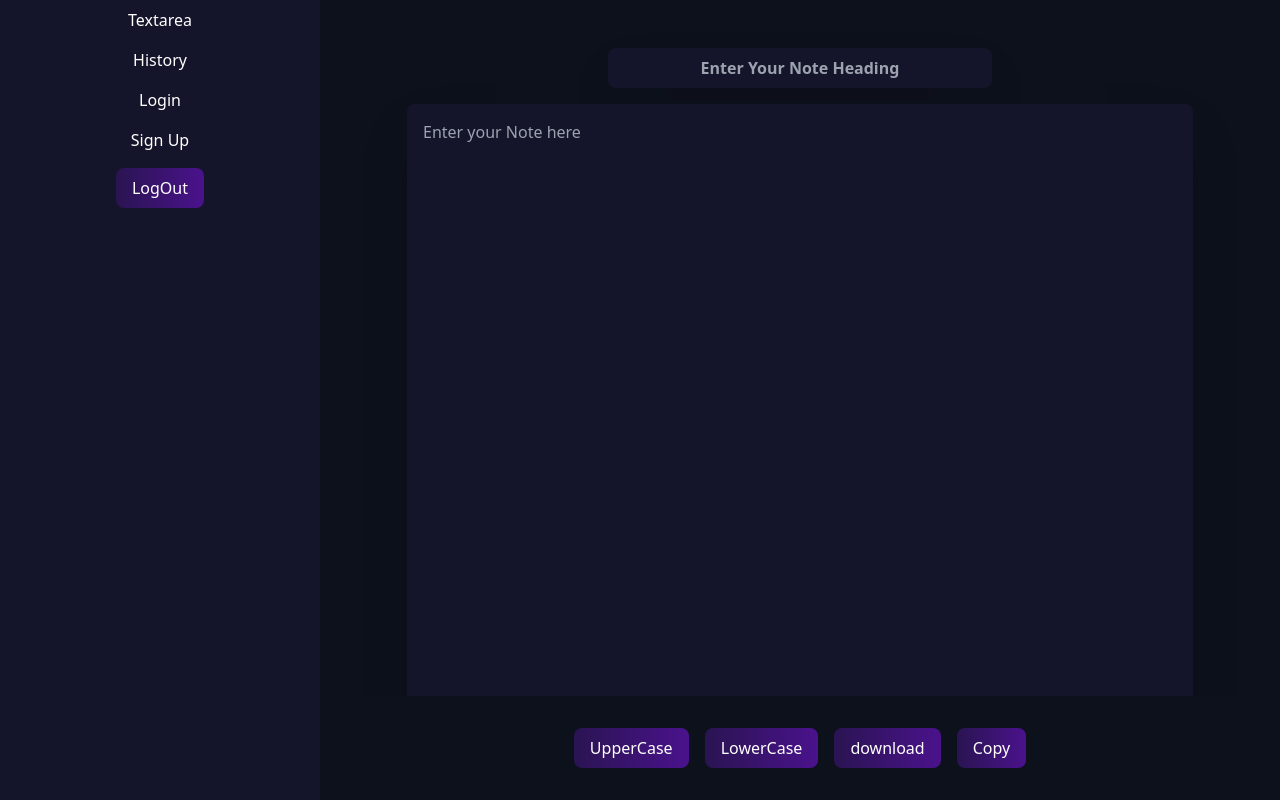
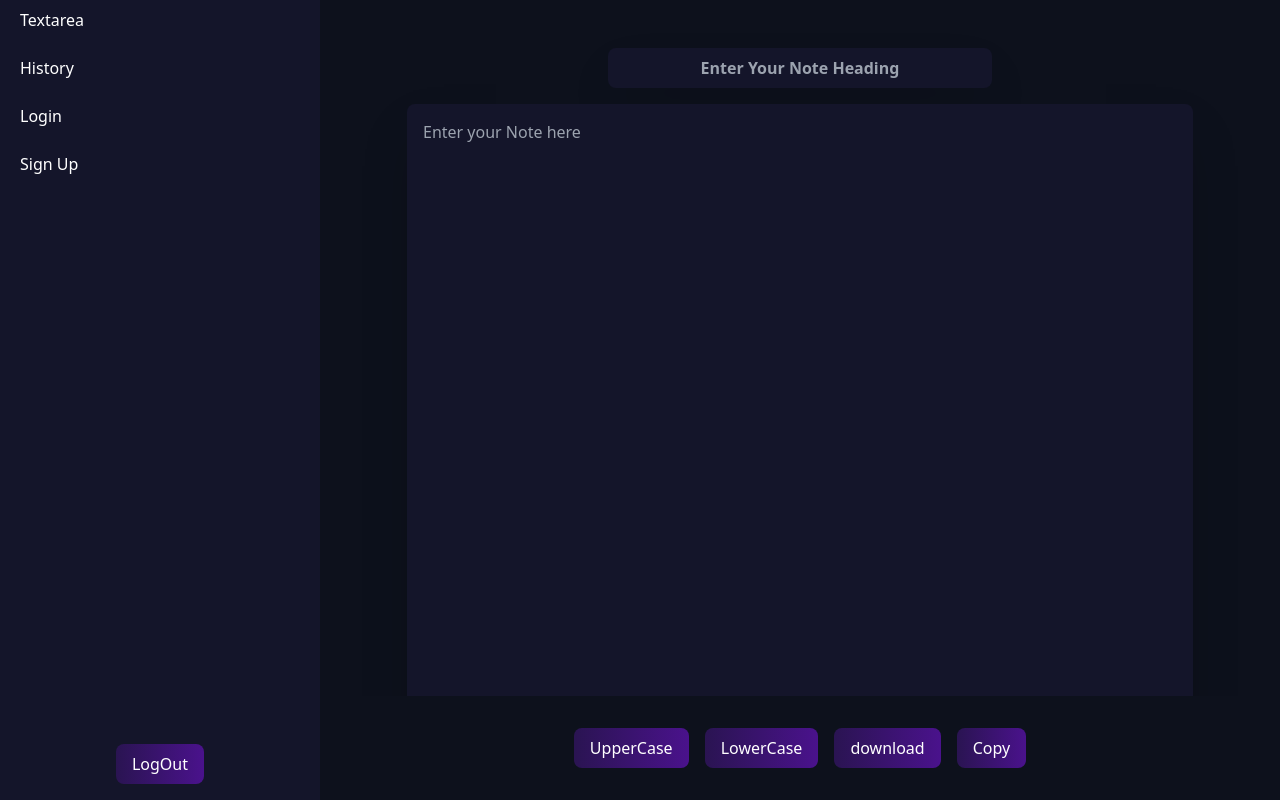
Before and after one commit to hustler78237/Notes, a React (Create React App) app: page / in a window 1280 px wide. Built offline with nearby package versions, Linux system fonts and the light colour scheme.

Commit message:
Add my changes to src

```diff
--- a/src/components/Navbar.js
+++ b/src/components/Navbar.js
@@ -7,12 +7,51 @@ function Navbar() {
 
     return (
         <form>
-            <div className="flex flex-row md:flex-col items-center   box-border  text-[#ffffff]  h-full  cursor-pointer overflow-auto relative">
-                <p onClick={() => setActive(active = 1)} className={`hover:bg-gradient-to-r from-[#2a1452] to-[#4a128c] px-4 py-2  rounded-lg transition active:scale-95 text-sm sm:text-base  ${active === 1 ? "bg-gradient-to-r from-[#2a1452] to-[#4a128c] w-full text-center" : ""}`}>Textarea</p>
-                <p onClick={() => setActive(active = 2)} className={`hover:bg-gradient-to-r from-[#2a1452] to-[#4a128c] px-4 py-2 rounded-lg  transition active:scale-95 text-sm sm:text-base  ${active === 2 ? "bg-gradient-to-r from-[#2a1452] to-[#4a128c] w-full text-center" : ""} `}>History</p>
-                <p onClick={() => setActive(active = 3)} className={`hover:bg-gradient-to-r from-[#2a1452] to-[#4a128c] px-4 py-2 rounded-lg  transition active:scale-95 text-sm sm:text-base  ${active === 3 ? "bg-gradient-to-r from-[#2a1452] to-[#4a128c] w-full text-center" : ""}`}>Login</p>
-                <p onClick={() => setActive(active = 4)} className={`hover:bg-gradient-to-r from-[#2a1452] to-[#4a128c] px-4 py-2 rounded-lg transition active:scale-95 text-sm sm:text-base  ${active === 4 ? "bg-gradient-to-r from-[#2a1452] to-[#4a128c] w-full text-center" : ""}`}>Sign Up</p>
-                <button className="  mt-2 bg-gradient-to-r from-[#2a1452] to-[#4a128c] mb-4 px-4 py-2 rounded-lg transition active:scale-95 text-sm sm:text-base ">LogOut</button>
+            <div
+                className="
+                    flex md:flex-col
+                    items-center
+                    bg-[#14152a] text-white
+                    h-16 md:h-dvh
+                    px-2
+                "
+            >
+                {/* Menu items */}
+                <div className="flex flex-row md:flex-col gap-2 w-full">
+                    <p onClick={() => setActive(1)}
+                        className={`hover:bg-gradient-to-r from-[#2a1452] to-[#4a128c] px-3 py-2 rounded-lg transition active:scale-95
+                        ${active === 1 ? "bg-gradient-to-r from-[#2a1452] to-[#4a128c] text-center" : ""}`}>
+                        Textarea
+                    </p>
+                    <p onClick={() => setActive(2)}
+                        className={`hover:bg-gradient-to-r from-[#2a1452] to-[#4a128c] px-3 py-2 rounded-lg transition active:scale-95
+                        ${active === 2 ? "bg-gradient-to-r from-[#2a1452] to-[#4a128c] text-center" : ""}`}>
+                        History
+                    </p>
+                    <p onClick={() => setActive(3)}
+                        className={`hover:bg-gradient-to-r from-[#2a1452] to-[#4a128c] px-3 py-2 rounded-lg transition active:scale-95
+                        ${active === 3 ? "bg-gradient-to-r from-[#2a1452] to-[#4a128c] text-center" : ""}`}>
+                        Login
+                    </p>
+                    <p onClick={() => setActive(4)}
+                        className={`hover:bg-gradient-to-r from-[#2a1452] to-[#4a128c] px-3 py-2 rounded-lg transition active:scale-95
+                        ${active === 4 ? "bg-gradient-to-r from-[#2a1452] to-[#4a128c] text-center" : ""}`}>
+                        Sign Up
+                    </p>
+                </div>
+
+                {/* Logout button */}
+                <button
+                    className="
+                        ml-auto md:ml-0
+                        mt-0 md:mt-auto
+                        bg-gradient-to-r from-[#2a1452] to-[#4a128c]
+                        px-4 py-2 rounded-lg transition active:scale-95
+                        md:mb-4
+                    "
+                >
+                    LogOut
+                </button>
             </div>
         </form>
     );
```
